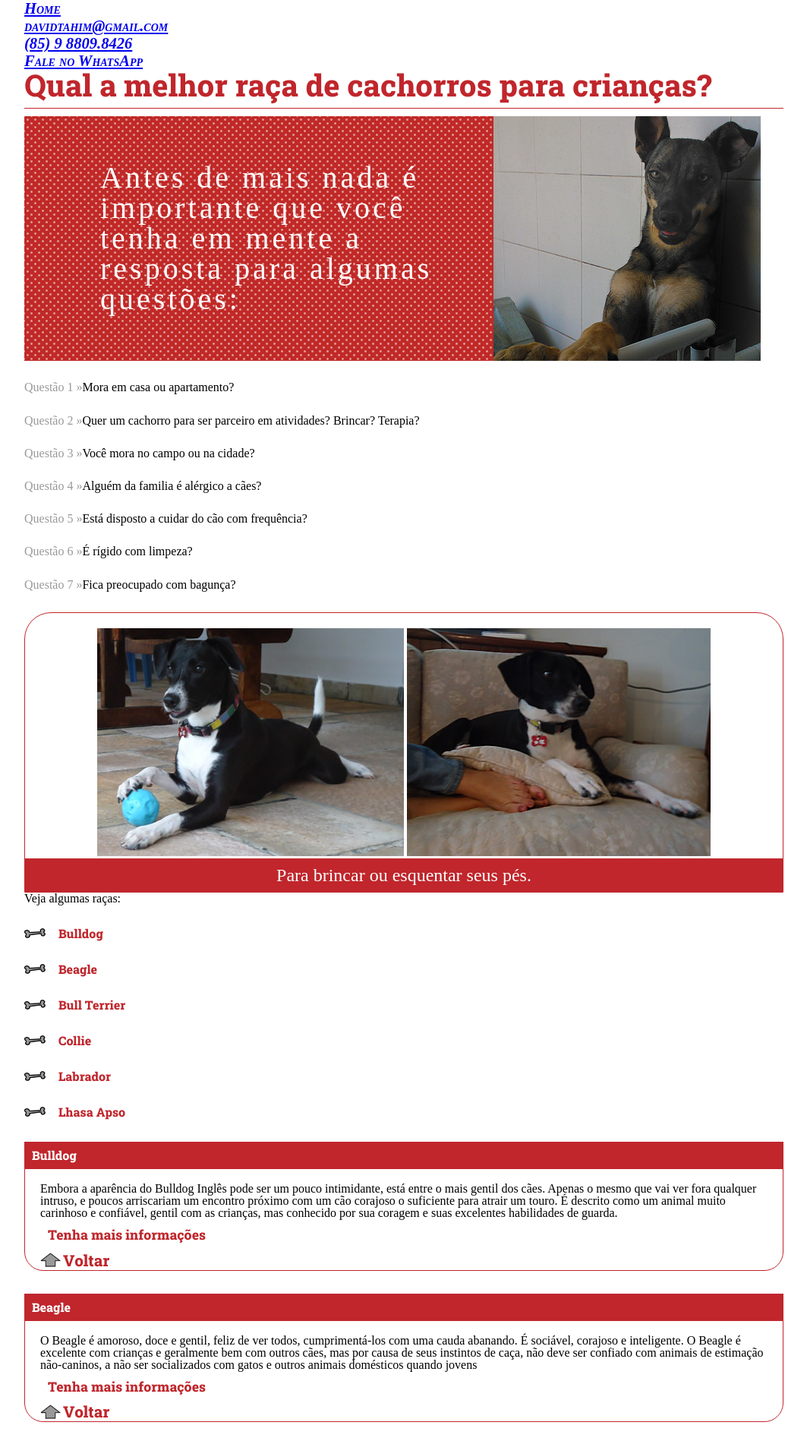
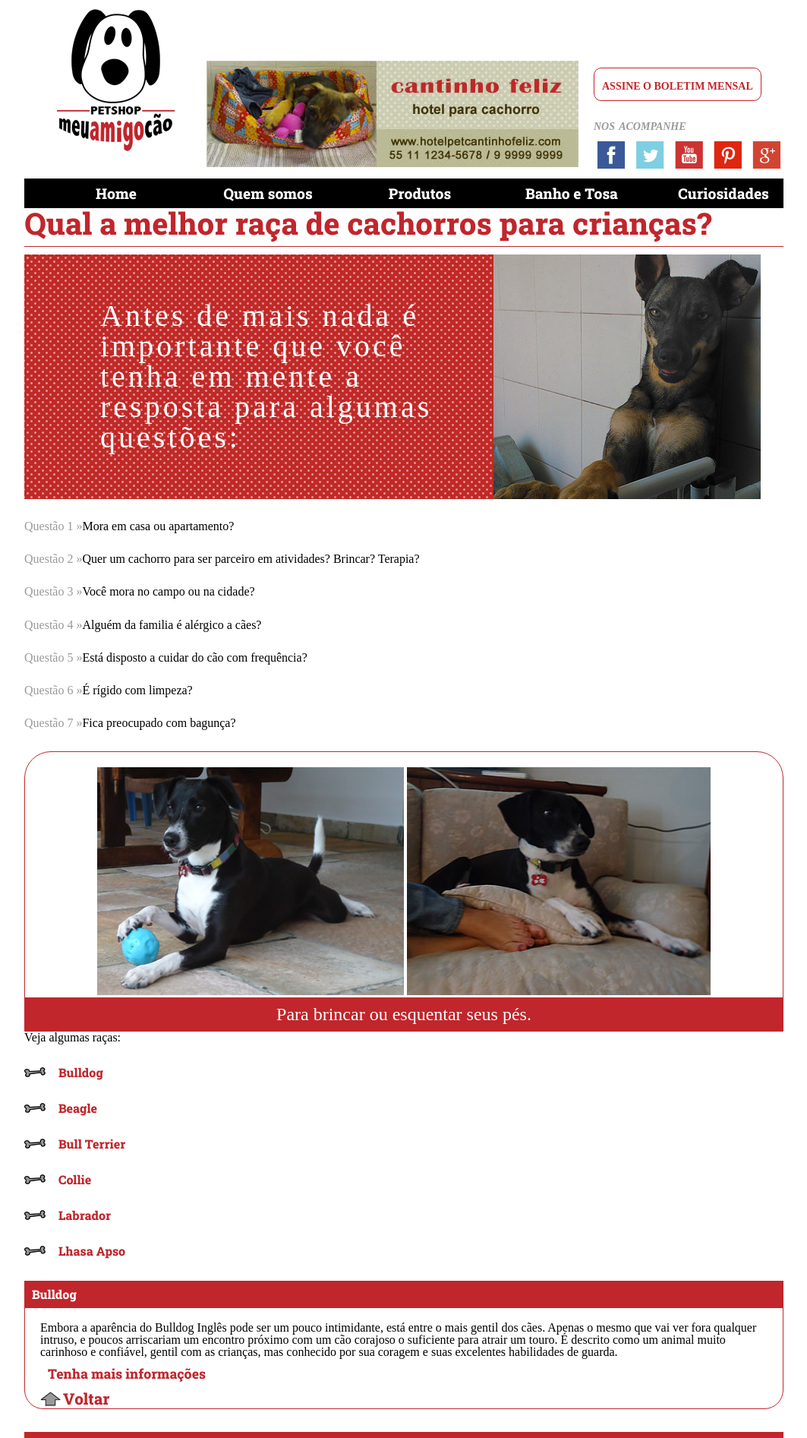
Before and after one commit to davidtahim/turma855novo, a PHP site: page /curiosidades.html in a window 1280 px wide. Shown: the top 1893 px of the page at 76% size, without its empty margins (108-1171 px from the left). Run offline with PHP 8.4, Linux system fonts and the light colour scheme.

Commit message:
elemtnos de rodapé e menu

```diff
--- a/css/principal.css
+++ b/css/principal.css
@@ -197,6 +197,84 @@
 #curiosidades dd p a[href="#topo"]:hover {
     background: url(/imagens/seta-voltar-hover.png) no-repeat left center;
 }
+
+#curiosidades header #anuncio {
+    width: 510px;
+    float: left;
+    margin: 80px auto auto;
+    padding-top: 0px;
+}
+
+#curiosidades header section {
+    padding-top: 70px;
+}
+#curiosidades header section a[href="boletim.html"] {
+    border: #c0262c solid thin;
+    padding: 10px;
+    border-radius: 10px;
+    color: #c0262c;
+    text-decoration: none;
+    font-variant: all-small-caps;
+    font-style: normal;
+    font-size: 1em;
+}
+
+#curiosidades header section p {
+    color: #999;
+    margin: 30px auto 10px;
+    font-style: normal;
+    font-variant: all-small-caps;
+}
+#curiosidades header section figure {
+    width: 100%;
+    margin: 0px;
+    border: none;
+    padding-top: 0px;
+}
+#curiosidades header section figure a {
+    padding: 25px 5px 0;
+    border: none;
+}
+#curiosidades header section figure a:first-child {
+    padding: 25px 5px 0 0;
+}
+#curiosidades header section figure a:last-child {
+    padding: 25px 0 0 5px;
+}
+#curiosidades nav {
+    background-color: #000;
+    overflow: auto;
+    clear: both;
+    margin-top: 10px;
+    font-family: Roboto Extrabold;
+}
+#curiosidades nav ul {
+    list-style: none;
+    padding-left: 0px;
+    margin-top: 1px;
+}
+#curiosidades nav ul li {
+    float: left;
+    margin: 0 auto 0 auto;
+    width: 200px;
+    text-align: center;
+    list-style: none;
+}
+#curiosidades nav ul li a {
+    color: #fff;
+    text-decoration: none;
+    font-size: 1.2em;
+    padding: 0 8px 0 50px;
+    line-height: 2em;
+
+}
+#curiosidades nav ul li a:hover {
+    background-color: #c0262c;
+    display: block;
+    color: white;
+    text-decoration: none;
+}
+
 
 /* Página de Produtos */
 
@@ -425,7 +503,7 @@
 }
 header section a[href="boletim.html"] {
     border: #c0262c solid thin;
-    padding: 15px;
+    padding: 10px;
     border-radius: 10px;
     color: #c0262c;
     text-decoration: none;
@@ -454,3 +532,75 @@
 header section figure a:last-child {
     padding: 25px 0 0 5px;
 }
+nav {
+    background-color: #000;
+    overflow: auto;
+    clear: both;
+    margin-top: 10px;
+    font-family: Roboto Extrabold;
+}
+nav ul {
+    list-style: none;
+    padding-left: 0px;
+    margin-top: 1px;
+}
+nav ul li {
+    float: left;
+    margin: 0 auto 0 auto;
+    width: 200px;
+    text-align: center;
+}
+nav ul li a {
+    color: #fff;
+    text-decoration: none;
+    font-size: 1.2em;
+    padding: 0 8px 0 50px;
+    line-height: 2em;
+
+}
+nav ul li a:hover {
+    background-color: #c0262c;
+    display: block;
+}
+
+/* Estrutura da página inicial */
+
+#inicio aside {
+    width: 230px;
+    float: left;
+    margin-top: 30px;
+}
+
+#inicio main {
+    width: 490px;
+    float: left;
+    margin: 30px 25px 10px ;
+}
+
+/* Rodapé */
+
+footer {
+    clear: both;
+    border: 10px solid #c0262c;
+    background-color: #000;
+    color: white;
+    text-align: center;
+    padding: 10px;
+    height: 20px;
+}
+footer p {
+    margin: 0px;
+    float: left;
+    width: 200px;
+    padding: 0 15px;
+}
+
+footer p a {
+    color: #fff;
+    text-decoration: none;
+}
+footer p a:hover {
+    color: #fff;
+    text-decoration: none;
+    background-color: #c0262c;
+}
--- a/curiosidades.html
+++ b/curiosidades.html
@@ -10,23 +10,38 @@
 <title>Meu amigo cão - Petshop</title>
 <link rel="stylesheet" href="css/principal.css">
 </head>
+<body id="curiosidades">
+    <header>
+        <h1>Meu amigo cão - Petshop</h1>
+        <div id="anuncio"><img src="/imagens/anuncio-cantinho-feliz-h.jpg" alt="anúncio"></div>
+        <section>
+            <p><a href="boletim.html">Assine o boletim mensal</a></p>
+            <p>nos acompanhe</p>
+            <figure>
+                <a href="#"><img src="/imagens/ms-facebook.gif" alt="facebook"></a>
+                <a href="#"><img src="/imagens/ms-twitter.gif" alt="twitter"></a>
+                <a href="#"><img src="/imagens/ms-youtube.gif" alt="youtube"></a>
+                <a href="#"><img src="/imagens/ms-pinterest.gif" alt="pinterest"></a>
+                <a href="#"><img src="/imagens/ms-gmais.gif" alt="google mais"></a>
+            </figure>
+        </section>
+    </header>
+    <nav>
+        <ul>
 
+            <li><a href="index.html">Home</a></li>
 
+            <li><a href="quem-somos.html">Quem somos</a></li>
 
-<body id="curiosidades">
-    <p><a href="index.html" target="_self">Home</a></p>
+            <li><a href="produtos.html">Produtos</a></li>
+
+            <li><a href="banho-e-tosa.html">Banho e Tosa</a></li>
+
+            <li><a href="curiosidades.html">Curiosidades</a></li>
+
+        </ul>
+    </nav>
 <main>
-    <footer>
-    <p>
-        <a href="mailto:davidtahim@gmail.com">davidtahim@gmail.com</a>
-    </p>
-    <p>
-        <a href="tel:+5585988098426">(85) 9 8809.8426</a>
-    </p>
-    <p>
-        <a href="https://wa.me/5585988098426">Fale no WhatsApp</a>
-    </p>
-</footer>
 
 
     <h1>
--- a/index.html
+++ b/index.html
@@ -41,8 +41,7 @@
 
             <li><a href="produtos.html">Produtos</a></li>
 
-            <li><a href="banho-e-tosa.html">Banho e Tosa</p>
-            </li>
+            <li><a href="banho-e-tosa.html">Banho e Tosa</a></li>
 
             <li><a href="curiosidades.html">Curiosidades</a></li>
 
```
Also changed, not shown: banho-e-tosa.html (+31 -2 lines), boletim.html (+32 -1 lines), produtos.html (+32 -1 lines), quem-somos.html (+32 -1 lines).
